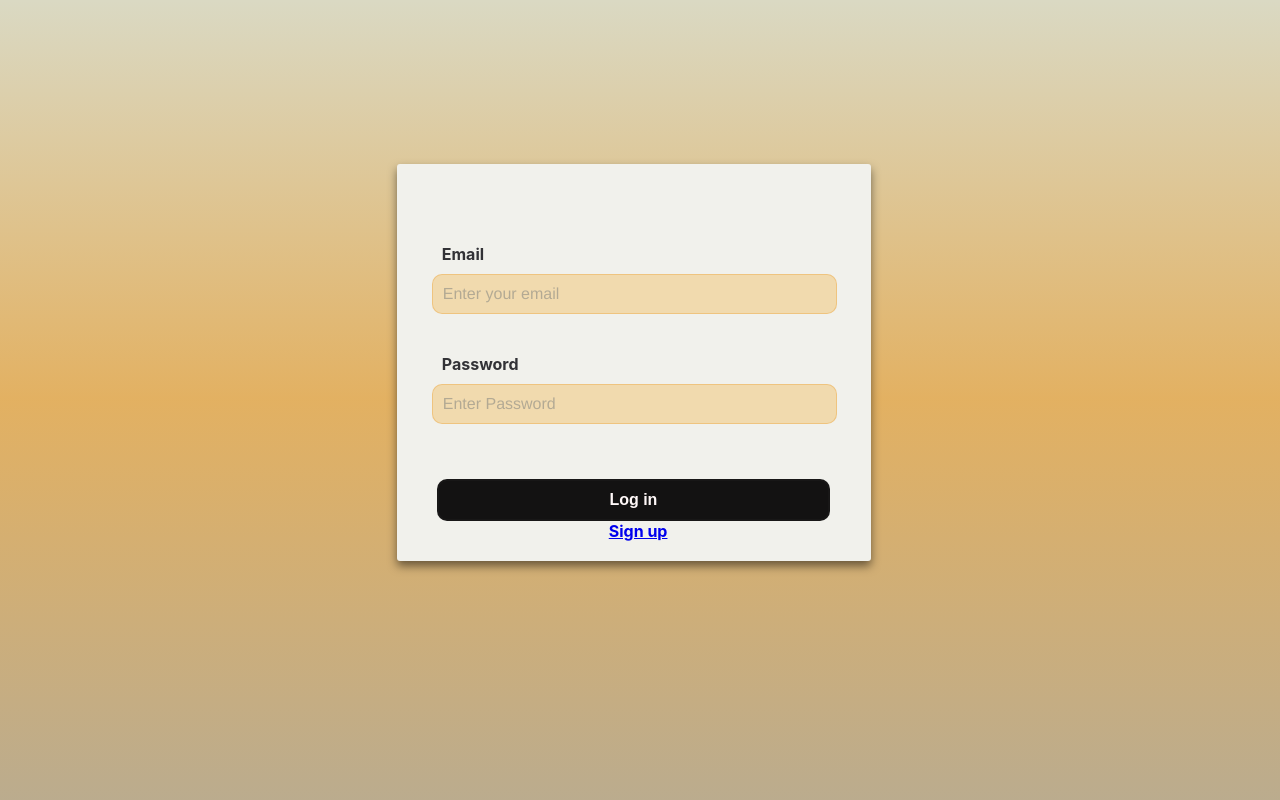
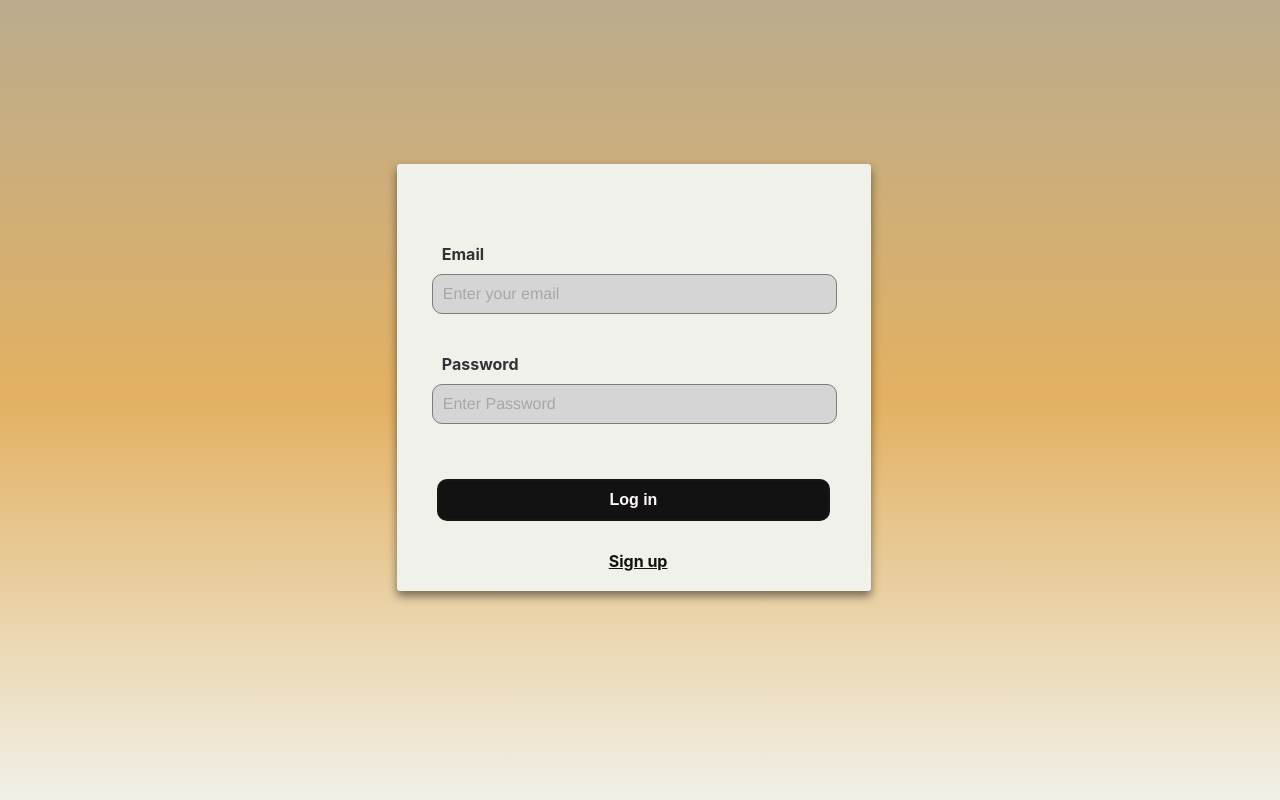
Before and after one commit to JuliaSkip/NaBooKMA, a React (Create React App) app: page / in a window 1280 px wide. Built offline with nearby package versions, Linux system fonts and the light colour scheme.

Commit message:
changes in login design

```diff
--- a/src/Login/LoginStyles.css
+++ b/src/Login/LoginStyles.css
@@ -8,7 +8,7 @@
     margin: 0;
     padding: 0;
     height: 100%;
-     background-image: linear-gradient(to top, rgba(168, 144, 109, 0.62), rgba(232, 152, 38, 0.62) 50%, transparent 100%);
+    background-image: linear-gradient(to bottom, rgba(168, 144, 109, 0.62), rgba(232, 152, 38, 0.62) 50%, rgba(255, 255, 255, 0.62) 100%);
     background-attachment: fixed;
 }
 .full-form {
@@ -40,14 +40,13 @@ form{
 
 }
 .input-field-login {
-    background-color: rgba(232, 152, 38, 0.62);
+    background-color: #d5d5d5;
     color: #000000;
     transition: border-color 0.3s;
     outline: none;
     padding: 10px;
-    border: 1px solid rgba(239, 182, 99, 0.62);
+    border: 1px solid #7e7b7b;
     border-radius: 10px;
-    background-color: #f1daae;
     font-size: 16px;
     width:130%;
 }
@@ -77,6 +76,7 @@ form{
     margin-top:35px;
     margin-left: 5px;
     text-align: center;
+    margin-bottom:30px;
     display: flex;
     align-items: center;
     justify-content: center;
@@ -88,8 +88,8 @@ form{
     border: none;
     margin-left: 54%;
     font-weight: bolder;
-    margin-top: 10px;
-
+    padding-top: 30px;
+    color: rgb(19, 18, 18);
 }
 
 .login-button:hover {
@@ -100,7 +100,7 @@ form{
 
 .error-message{
     font-size: 30px;
-    font-family: "Copperplate Gothic Bold";
+    font-family: "Copperplate Gothic Bold", serif;
     font-weight: bold;
     color: #ef0909;
     margin-top: -5%;
```
Lines whose indentation alone changed are shown as unchanged.
